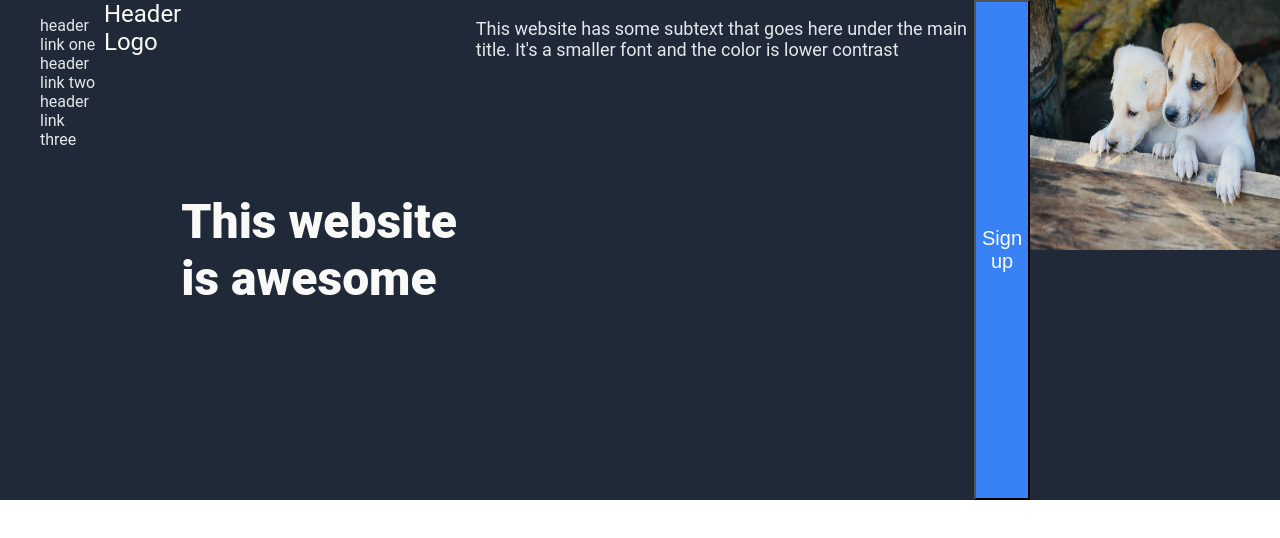
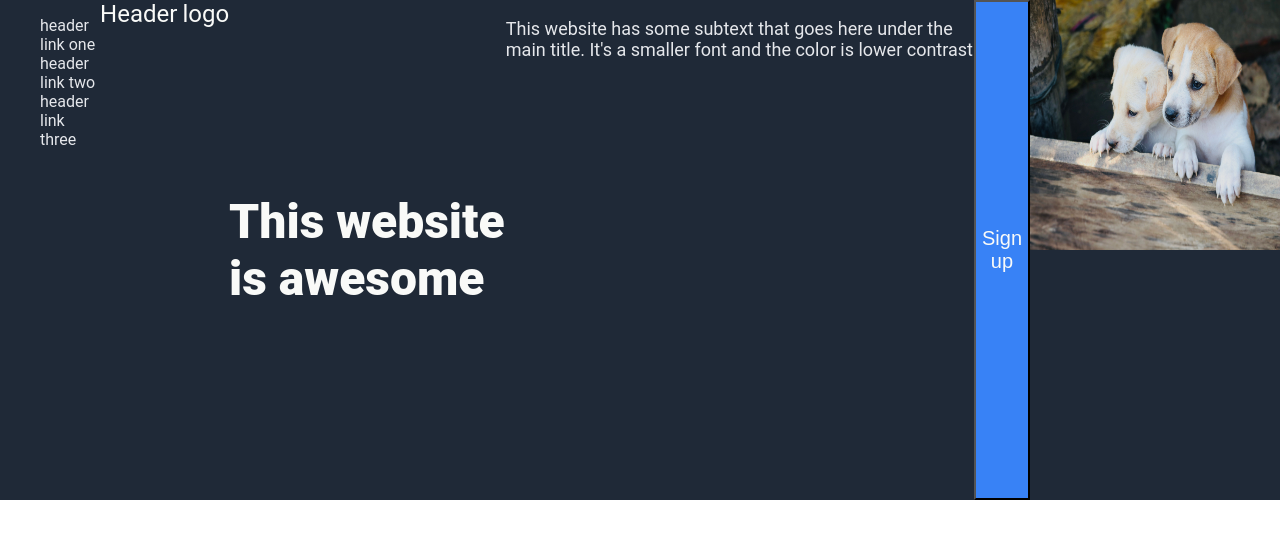
Before and after one commit to charliefenton-png/landing-page, a plain HTML site: page index.html in a window 1280 px wide. Drawn offline with Linux system fonts and the light colour scheme.

Commit message:
changed header logo to two divs to align vertically

```diff
--- a/index.html
+++ b/index.html
@@ -14,7 +14,8 @@
       <li class="toplinkthree">header link three</li>
     </ul>
     <div class="headerlogobox">
-    <div class="headerlogo">Header Logo</div>
+    <div class="headerlogoone">Header</div>
+    <div class="headerlogotwo">logo</div>
     </div>
     <h1 class="toptext">This website is awesome</h1>
       <p class="toppara">This website has some subtext that goes here under the main title.
--- a/styles.css
+++ b/styles.css
@@ -27,13 +27,14 @@ color: #F9FAF8;
 font-size: 20px;
 }
 
-.headerlogo {
+.headerlogoone,.headerlogotwo {
 font-size: 24px;
 display: flex;
 }
 
 .headerlogobox {
 display: flex;
+gap: 5px;
 }
 
 .toptext {
```
